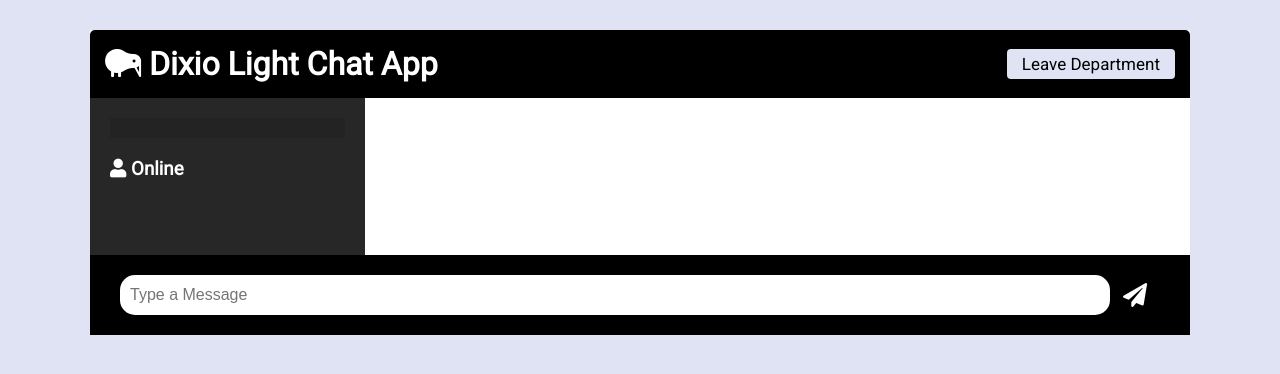
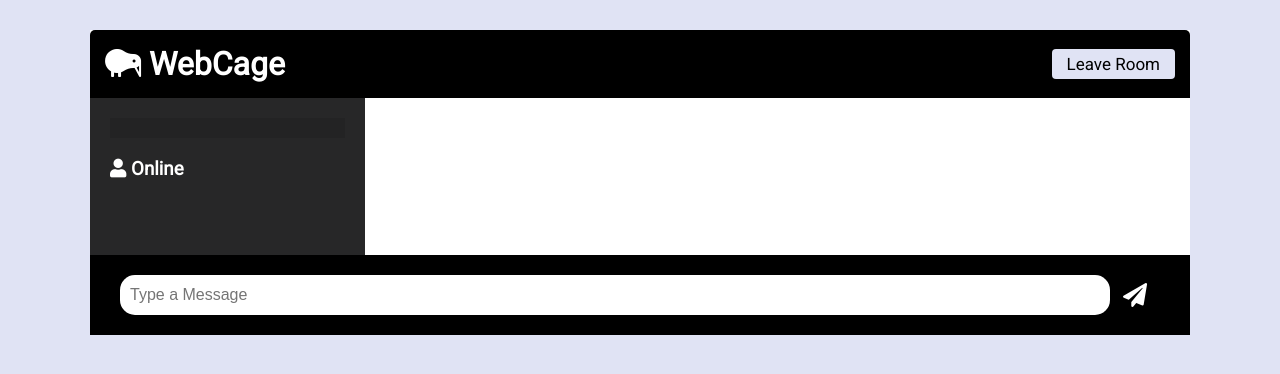
Before and after one commit to sifiso011/lightchatmodule, a website: page public/chat.html in a window 1280 px wide. Drawn offline with nearby package versions, Linux system fonts and the light colour scheme; no server answers.

Commit message:
Update chat.html

```diff
--- a/public/chat.html
+++ b/public/chat.html
@@ -5,18 +5,18 @@
   <meta name="viewport" content="width=device-width, initial-scale=1.0">
   <link rel="stylesheet" href="https://cdnjs.cloudflare.com/ajax/libs/font-awesome/5.12.1/css/all.min.css" integrity="sha256-mmgLkCYLUQbXn0B1SRqzHar6dCnv9oZFPEC1g1cwlkk=" crossorigin="anonymous" />
   <link rel="stylesheet" href="css/style.css">
-  <title>Light Chat App</title>
+  <title>WebCage Chat App</title>
 </head>
 <body>
   <div class="chat-container">
     <header class="chat-header">
-      <h1><i class="fas fa-kiwi-bird"></i> Dixio Light Chat App </h1>
-      <a href="index.html" class="btn" id="leave-btn">Leave Department</a>
+      <h1><i class="fas fa-kiwi-bird"></i> WebCage </h1>
+      <a href="index.html" class="btn" id="leave-btn">Leave Room</a>
     </header>
 
     <main class="chat-main">
       <div class="chat-sidebar">
-        <h2 id="department-name"></h2>
+        <h2 id="room-name"></h2>
         <h3><i class="fas fa-user"></i> Online</h3>
         <ul id="users">
         </ul>
```
